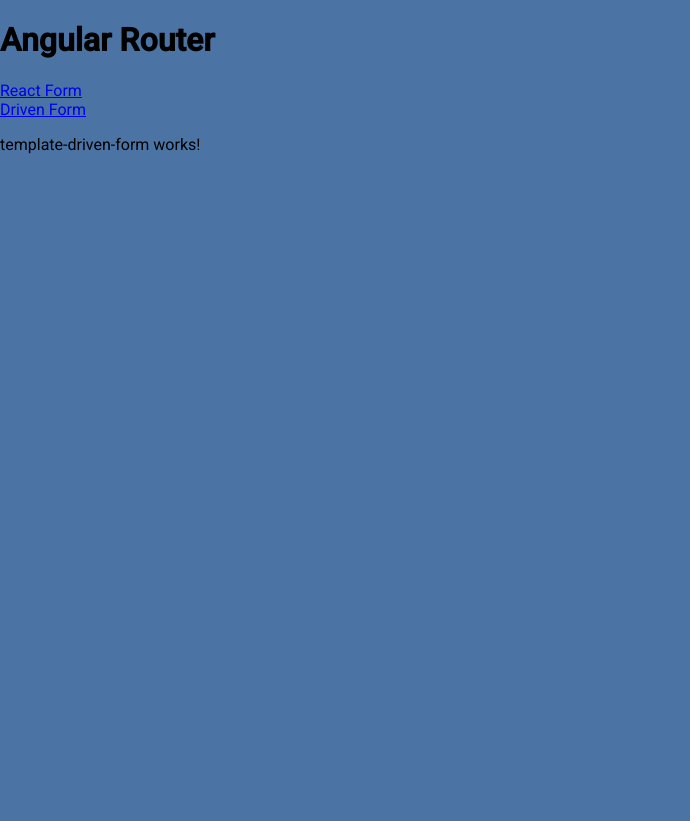
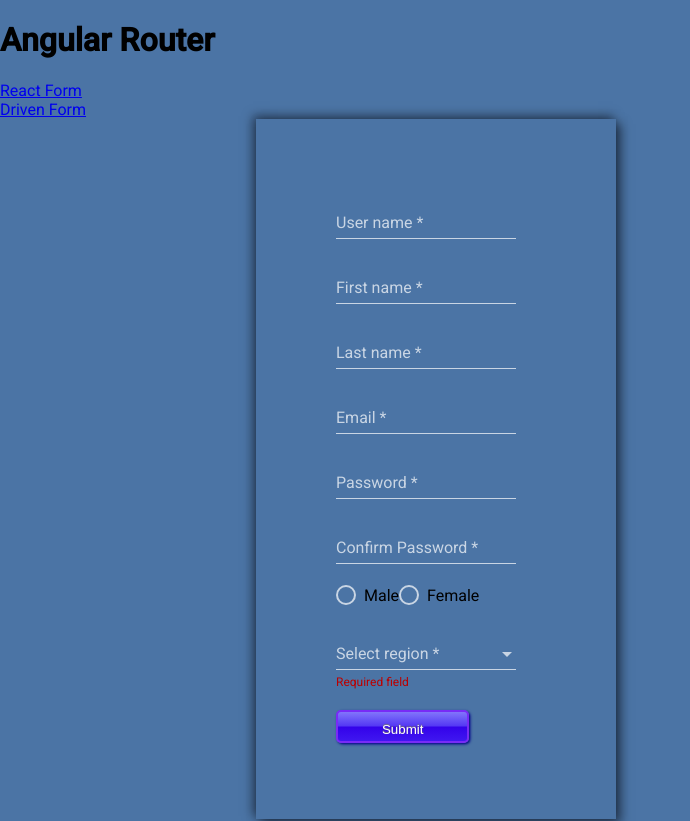
Before and after one commit to FedorenkoAlexey/Homework-16, an Angular app: page /driven in a window 1280 px wide. Shown: the whole page, without its empty margins (0-690 px from the left). Built offline with nearby package versions, Linux system fonts and the light colour scheme.

Commit message:
Templ.form

```diff
--- a/src/app/app-routing.module.ts
+++ b/src/app/app-routing.module.ts
@@ -7,7 +7,7 @@ import { PageNotFoundComponent } from "./page-not-found/page-not-found.component
 const routes: Routes = [
   { path: "react", component: ReactiveFormComponent },
   { path: "driven", component: TemplateDrivenFormComponent },
-  { path: "", redirectTo: "/react", pathMatch: "full" },
+  { path: "", redirectTo: "/driben", pathMatch: "full" },
   { path: "**", component: PageNotFoundComponent }
 ];
 
--- a/src/app/reactive-form/reactive-form.css
+++ b/src/app/reactive-form/reactive-form.css
@@ -30,30 +30,6 @@ fieldset {
   margin-top: 20px;
 }
 
-.btn-form {
-  margin-top: 20px;
-  position: relative;
-  display: inline-block;
-  width: 10em;
-  height: 2.5em;
-  line-height: 2.5em;
-  vertical-align: middle;
-  text-align: center;
-  text-decoration: none;
-  text-shadow: 0 -1px 1px #777;
-  color: #fff;
-  outline: none;
-  border: 2px solid #792bf6;
-  border-radius: 5px;
-  box-shadow: 0 0 0 60px rgba(0, 0, 0, 0) inset,
-    0.1em 0.1em 0.2em rgb(2, 0, 136);
-  background: linear-gradient(#8275fb, #5438f4 48%, #3402ea 52%, #3f17f0);
-}
-.btn-form:active {
-  top: 0.1em;
-  left: 0.1em;
-  box-shadow: 0 0 0 60px rgba(0, 0, 0, 0.05) inset;
-}
 /* input.ng-touched.ng-invalid {
   border-color: red;
 } */
--- a/src/app/reactive-form/reactive-form.html
+++ b/src/app/reactive-form/reactive-form.html
@@ -1,13 +1,3 @@
-<p>reactive-form works!</p>
-
-<!-- <form class="example-form">
-  <mat-form-field class="example-full-width">
-    <mat-label>User Name</mat-label>
-    <input matInput formControlName="userName" placeholder="Ivan" />
-  </mat-form-field>
-</form>
-<br /> -->
-
 <div class="react-container">
   <form [formGroup]="reactiveForm" (ngSubmit)="onSubmit()">
     <fieldset formGroupName="user">
@@ -27,18 +17,34 @@
                 && (reactiveForm.controls.user.controls.userName.dirty
                 || reactiveForm.controls.user.controls.userName.touched)"
       >
-        error
+        wrong symbol
       </div>
 
       <mat-form-field class="example-full-width">
         <mat-label>First Name</mat-label>
         <input #user matInput formControlName="firstName" placeholder="Ivan" />
       </mat-form-field>
+      <div
+        class="field-err"
+        *ngIf="reactiveForm.controls.user.controls.firstName.invalid
+              && (reactiveForm.controls.user.controls.firstName.dirty
+              || reactiveForm.controls.user.controls.firstName.touched)"
+      >
+        wrong symbol
+      </div>
 
       <mat-form-field class="example-full-width">
         <mat-label>Last Name</mat-label>
         <input #user matInput formControlName="lastName" placeholder="Ivanov" />
       </mat-form-field>
+      <div
+        class="field-err"
+        *ngIf="reactiveForm.controls.user.controls.lastName.invalid
+              && (reactiveForm.controls.user.controls.lastName.dirty
+              || reactiveForm.controls.user.controls.lastName.touched)"
+      >
+        wrong symbol
+      </div>
     </fieldset>
 
     <mat-form-field class="example-full-width, mail-field">
@@ -48,13 +54,8 @@
         formControlName="email"
         placeholder="Ex. pat@example.com"
       />
-      <mat-error
-        *ngIf="reactiveForm.hasError('email') && !reactiveForm.hasError('required')"
-      >
-        Please enter a valid email address
-      </mat-error>
       <mat-error class="field-err" *ngIf="reactiveForm.controls.email.errors">
-        Email is <strong>required</strong>
+        Enter a valid email address
       </mat-error>
     </mat-form-field>
 
@@ -99,7 +100,6 @@
     </fieldset>
     <br />
 
-    <label id="example-radio-group-label"></label>
     <mat-radio-group formControlName="sex" class="example-radio-group">
       <mat-radio-button value="Male">Male</mat-radio-button>
       <mat-radio-button value="Female">Female</mat-radio-button>
--- a/src/app/template-driven-form/template-driven-form.component.ts
+++ b/src/app/template-driven-form/template-driven-form.component.ts
@@ -1,4 +1,6 @@
 import { Component, OnInit } from "@angular/core";
+import { USER } from "../users";
+import { NgForm } from "@angular/forms";
 
 @Component({
   selector: "app-template-driven-form",
@@ -8,5 +10,21 @@ import { Component, OnInit } from "@angular/core";
 export class TemplateDrivenFormComponent implements OnInit {
   constructor() {}
 
+  data: USER = {
+    userName: "",
+    firstName: "",
+    lastName: "",
+    email: "",
+    password: "",
+    repeatPassw: "",
+    region: "",
+    sex: "",
+    sendEmail: false
+  };
+
+  onSubmit() {
+    console.log("2");
+  }
+
   ngOnInit() {}
 }
--- a/src/app/template-driven-form/template-driven-form.css
+++ b/src/app/template-driven-form/template-driven-form.css
@@ -0,0 +1,24 @@
+.driv-container {
+  display: flex;
+  flex-direction: column;
+  justify-content: center;
+  align-items: flex-start;
+  margin-left: 20%;
+  padding-left: 80px;
+  width: 280px;
+  height: 700px;
+  /* border: 1px solid blue; */
+  box-shadow: 5px 5px 10px rgba(0, 1, 6, 0.5), -3px -3px 10px rgba(0, 1, 6, 0.5);
+}
+
+div.field-err {
+  min-height: 15px;
+  width: auto;
+  font-size: 12px;
+  margin-top: -15px;
+  color: rgb(187, 0, 0);
+  /* border: 1px solid rgb(4, 4, 87); */
+}
+.region {
+  margin-top: 20px;
+}
--- a/src/app/template-driven-form/template-driven-form.html
+++ b/src/app/template-driven-form/template-driven-form.html
@@ -1 +1,134 @@
-<p>template-driven-form works!</p>
+<!-- [(ngModel)]="data.userName"
+required
+pattern="^[0-9a-zA-Z]*$"
+#name="ngModel"
+name="userName" -->
+<div class="driv-container">
+  <form (ngSubmit)="onSubmit()">
+    <mat-form-field>
+      <mat-label>User name</mat-label>
+      <input
+        matInput
+        required
+        pattern="^[0-9a-zA-Z]*$"
+        [(ngModel)]="data.userName"
+        name="userName"
+        #username="ngModel"
+      />
+    </mat-form-field>
+    <div class="field-err" *ngIf="username.errors?.pattern">
+      Wrong symbol
+    </div>
+
+    <mat-form-field>
+      <mat-label>First name</mat-label>
+      <input
+        matInput
+        required
+        pattern="^[0-9a-zA-Z]*$"
+        [(ngModel)]="data.firstName"
+        name="firstName"
+        #firstname="ngModel"
+      />
+    </mat-form-field>
+    <div class="field-err" *ngIf="firstname.errors?.pattern">
+      Wrong symbol
+    </div>
+
+    <mat-form-field>
+      <mat-label>Last name</mat-label>
+      <input
+        matInput
+        required
+        pattern="^[0-9a-zA-Z]*$"
+        [(ngModel)]="data.lastName"
+        name="lastName"
+        #lastname="ngModel"
+      />
+    </mat-form-field>
+    <div class="field-err" *ngIf="lastname.errors?.pattern">
+      Wrong symbol
+    </div>
+
+    <mat-form-field class="example-full-width, mail-field">
+      <mat-label>Email</mat-label>
+      <input
+        matInput
+        name="email"
+        required
+        pattern="^([\w.%+-]+)@([\w-]+\.)+([\w]{2,})"
+        [(ngModel)]="data.email"
+        #mail="ngModel"
+        placeholder="Ex. pat@example.com"
+      />
+    </mat-form-field>
+    <div class="field-err" *ngIf="mail.errors?.pattern">
+      Enter a valid email address
+    </div>
+
+    <mat-form-field>
+      <mat-label>Password</mat-label>
+      <input
+        type="password"
+        matInput
+        required
+        minlength="10"
+        [(ngModel)]="data.password"
+        name="password"
+        #password="ngModel"
+      />
+    </mat-form-field>
+    <div class="field-err" *ngIf="password.errors?.minlength">
+      Min length 10 symbols
+    </div>
+    <!-- --------------------------------------------------------------- -->
+    <mat-form-field>
+      <mat-label>Confirm Password</mat-label>
+      <input
+        type="password"
+        matInput
+        required
+        pattern="{{password.value}}"
+        [(ngModel)]="data.repeatPass"
+        name="repeatPass"
+        #repeatPass="ngModel"
+      />
+    </mat-form-field>
+    <!-- <p>{{repeatPass.value}}+{{password.value}}</p> -->
+    <div class="field-err" *ngIf="repeatPass.errors?.pattern">
+      No math password
+    </div>
+    <br />
+
+    <mat-radio-group
+      class="example-radio-group"
+      [(ngModel)]="data.sex"
+      name="sex"
+    >
+      <mat-radio-button value="Male">Male</mat-radio-button>
+      <mat-radio-button value="Female">Female</mat-radio-button>
+    </mat-radio-group>
+
+    <mat-form-field class="region">
+      <mat-label>Select region</mat-label>
+      <mat-select
+        [(ngModel)]="data.region"
+        name="region"
+        required
+        #region="ngModel"
+      >
+        <mat-option value="Kyiv">Kyiv</mat-option>
+        <mat-option value="Kharkov">Kharkov</mat-option>
+        <mat-option value="Cherkassy">Cherkassy</mat-option>
+        <mat-option value="Other">Other</mat-option>
+      </mat-select>
+    </mat-form-field>
+    <div class="field-err" *ngIf="region.errors?.required">
+      Required field
+    </div>
+
+    <button class="btn-form" type="submit">
+      Submit
+    </button>
+  </form>
+</div>
--- /dev/null
+++ b/src/app/users.ts
@@ -0,0 +1,11 @@
+export interface USER {
+  userName: string;
+  firstName: string;
+  lastName: string;
+  email: string;
+  password: string;
+  repeatPassw: string;
+  region: string;
+  sex: string;
+  sendEmail: boolean;
+}
--- a/src/styles.css
+++ b/src/styles.css
@@ -9,3 +9,28 @@ body {
   font-family: Roboto, "Helvetica Neue", sans-serif;
   background-color: rgb(75, 116, 165);
 }
+
+.btn-form {
+  margin-top: 20px;
+  position: relative;
+  display: inline-block;
+  width: 10em;
+  height: 2.5em;
+  line-height: 2.5em;
+  vertical-align: middle;
+  text-align: center;
+  text-decoration: none;
+  text-shadow: 0 -1px 1px #777;
+  color: #fff;
+  outline: none;
+  border: 2px solid #792bf6;
+  border-radius: 5px;
+  box-shadow: 0 0 0 60px rgba(0, 0, 0, 0) inset,
+    0.1em 0.1em 0.2em rgb(2, 0, 136);
+  background: linear-gradient(#8275fb, #5438f4 48%, #3402ea 52%, #3f17f0);
+}
+.btn-form:active {
+  top: 0.1em;
+  left: 0.1em;
+  box-shadow: 0 0 0 60px rgba(0, 0, 0, 0.05) inset;
+}
```
Also changed, not shown: src/app/template-driven-form/template-driven-form.module.ts (+11 -1 lines).
